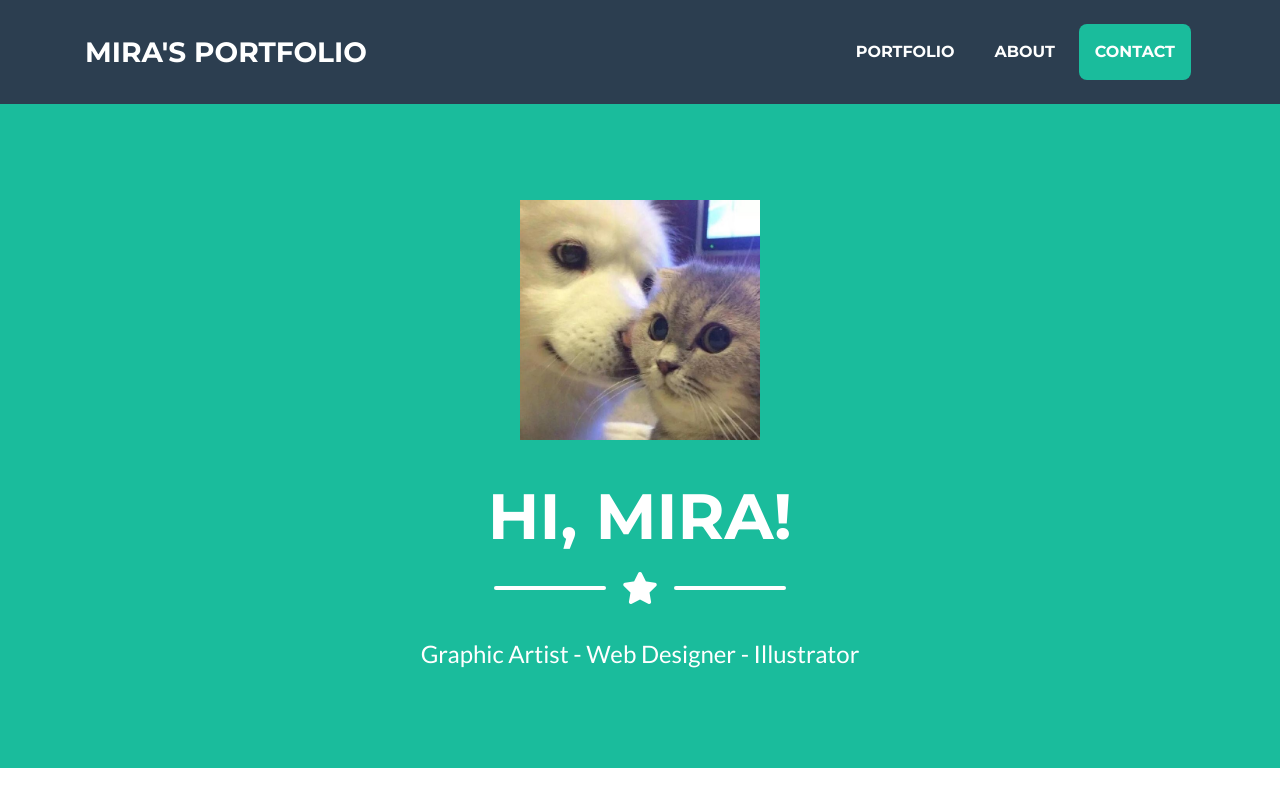
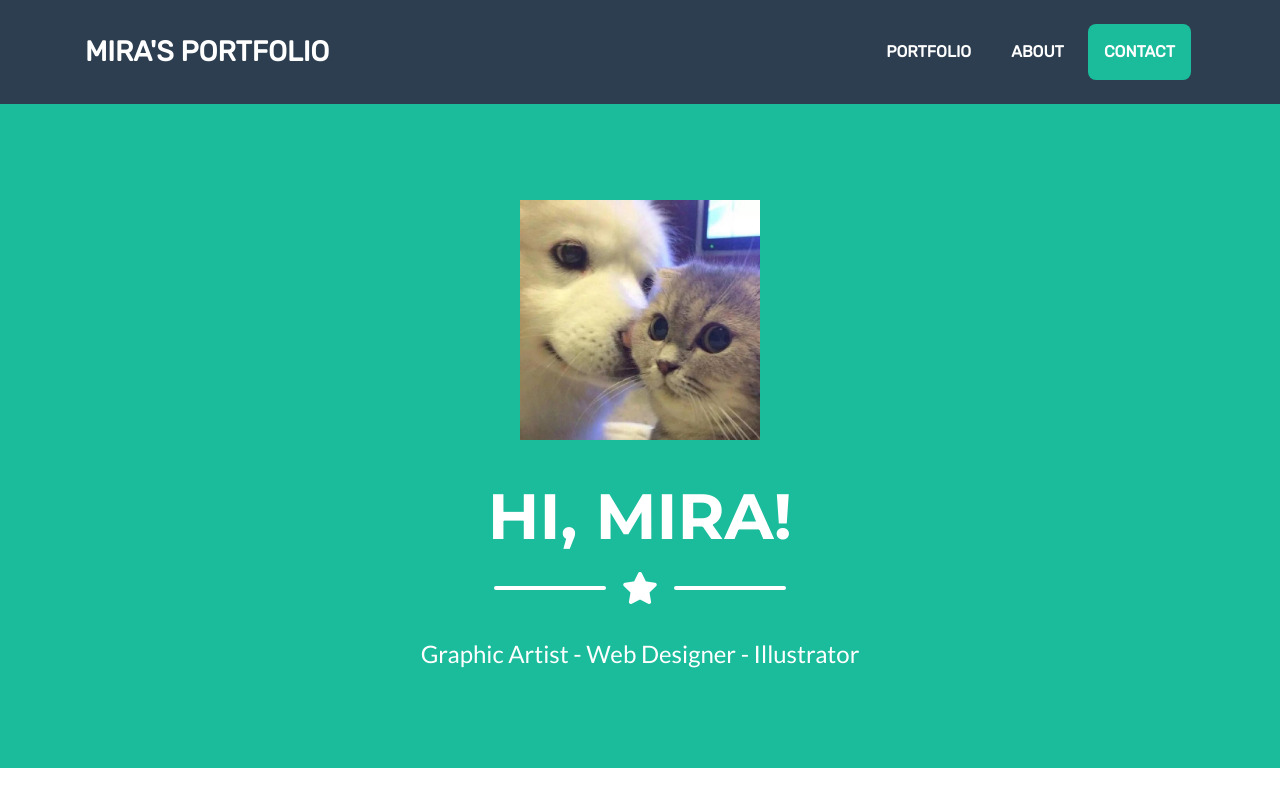
Before and after one commit to Ai-Langevin/Ai-Langevin.github.io, a website with bundled scripts: page index.html in a window 1280 px wide. Shown: the top 800 px of the page. Built offline with nearby package versions, Linux system fonts and the light colour scheme.

Commit message:
added font-rubick adjusted nav bar

```diff
--- a/index.html
+++ b/index.html
@@ -12,6 +12,7 @@
 
   <!-- Custom fonts for this theme -->
   <link href="vendor/fontawesome-free/css/all.min.css" rel="stylesheet" type="text/css">
+  <link href="https://fonts.googleapis.com/css?family=Rubik&display=swap" rel="stylesheet">
   <link href="https://fonts.googleapis.com/css?family=Montserrat:400,700" rel="stylesheet" type="text/css">
   <link href="https://fonts.googleapis.com/css?family=Lato:400,700,400italic,700italic" rel="stylesheet" type="text/css">
 
@@ -25,13 +26,13 @@
   <!-- Navigation -->
   <nav class="navbar navbar-expand-lg bg-secondary text-uppercase fixed-top" id="mainNav">
     <div class="container">
-      <a class="navbar-brand js-scroll-trigger" href="#page-top">Mira's Portfolio</a>
+      <a class="navbar-brand js-scroll-trigger" href="#page-top" style="font-family: 'Rubik', sans-serif;">Mira's Portfolio</a>
       <button class="navbar-toggler navbar-toggler-right text-uppercase font-weight-bold bg-primary text-white rounded" type="button" data-toggle="collapse" data-target="#navbarResponsive" aria-controls="navbarResponsive" aria-expanded="false" aria-label="Toggle navigation">
         Menu
         <i class="fas fa-bars"></i>
       </button>
       <div class="collapse navbar-collapse" id="navbarResponsive">
-        <ul class="navbar-nav ml-auto">
+        <ul class="navbar-nav ml-auto" style="font-family: 'Rubik', sans-serif !important;">
           <li class="nav-item mx-0 mx-lg-1">
             <a class="nav-link py-3 px-0 px-lg-3 rounded js-scroll-trigger" href="#portfolio">Portfolio</a>
           </li>
```
